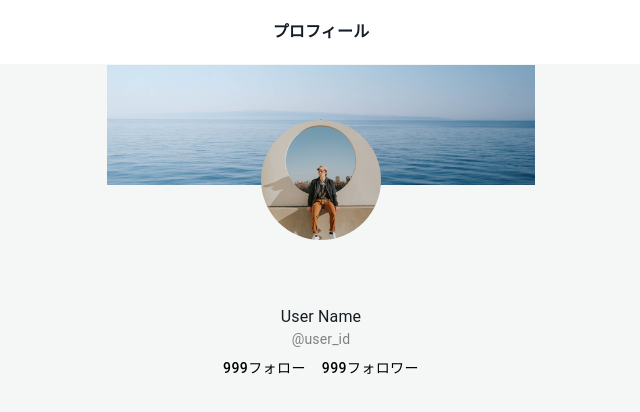
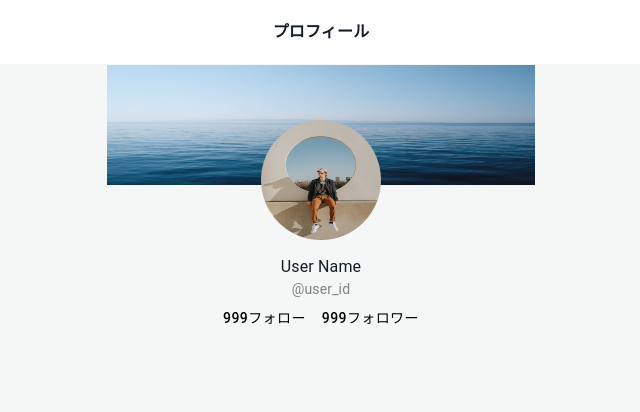
Before and after one commit to Yahoo-Team-9/himachat_client, a Next.js app: page /profile in a window 1280 px wide. Shown: the top 412 px of the page, without its empty margins (319-959 px from the left). Built offline with nearby package versions, Linux system fonts and the light colour scheme.

Commit message:
update  pages/profile.tsx

```diff
--- a/pages/profile.tsx
+++ b/pages/profile.tsx
@@ -8,9 +8,6 @@
     Stack,
     Button,
     Typography,
-    ImageListItem,
-    ImageList,
-    Avatar
 } from "@mui/material";
 
 // 変数がいる -> 名前が大文字アルファベットになるの相談
@@ -47,10 +44,10 @@
 
 
                     <Stack style={{ alignItems: 'center', justifyContent: "space-even" }} key={user.id}>
-                        <ImageListItem key={user.background} >
-                            <img src={`${user.background}`} style={{ width: 428, height: 120 }} /></ImageListItem>
-                        <Avatar alt="Icon" src={user.icon} style={{ width: 120, height: 120, borderRadius: 90, top: -65 }} />
-                        <Typography style={{ fontSize: 16 }}>{user.user_name}</Typography>
+                         <img src={`${user.background}`} style={{ width: 428, height: 120 }} />
+                         <img alt="Icon" src={user.icon} style={{ width: 120, height: 120, borderRadius: 90,  top: 120, position: 'absolute' }} />
+
+                        <Typography style={{ fontSize: 16, paddingTop: 70}}>{user.user_name}</Typography>
                         <Typography style={{ color: "#808080", fontSize: 14 }}>{user.user_id}  </Typography>
                         <Stack direction="row" >
                             <Button variant="text" style={{ color: "black", fontSize: 14 }}>{user.followers} <span> フォロー</span> </Button>
```
